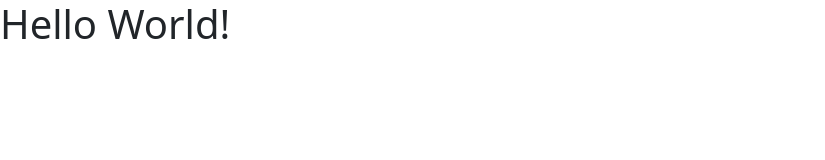
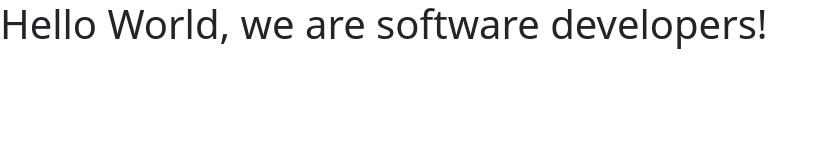
Before and after one commit to yinkamac/portfolioproject, a plain HTML site: page index.html in a window 1280 px wide. Shown: the whole page, without its empty margins (0-825 px from the left). Drawn offline with nearby package versions, Linux system fonts and the light colour scheme.

Commit message:
modified text

```diff
--- a/index.html
+++ b/index.html
@@ -1,12 +1,16 @@
 <!DOCTYPE html>
 <html lang="en">
+
 <head>
     <meta charset="UTF-8">
     <meta http-equiv="X-UA-Compatible" content="IE=edge">
     <meta name="viewport" content="width=device-width, initial-scale=1.0">
-    <link rel="stylesheet" href="style.css"/>
-    <link href="https://cdn.jsdelivr.net/npm/bootstrap@5.3.0-alpha1/dist/css/bootstrap.min.css" rel="stylesheet" integrity="sha384-GLhlTQ8iRABdZLl6O3oVMWSktQOp6b7In1Zl3/Jr59b6EGGoI1aFkw7cmDA6j6gD" crossorigin="anonymous">
+    <link rel="stylesheet" href="style.css" />
+    <link href="https://cdn.jsdelivr.net/npm/bootstrap@5.3.0-alpha1/dist/css/bootstrap.min.css" rel="stylesheet"
+        integrity="sha384-GLhlTQ8iRABdZLl6O3oVMWSktQOp6b7In1Zl3/Jr59b6EGGoI1aFkw7cmDA6j6gD" crossorigin="anonymous">
     <title>Document</title>
 </head>
 
-<h1>Hello World!</h1>
+<h1>Hello World, we are software developers!</h1>
+
+</html>
```
